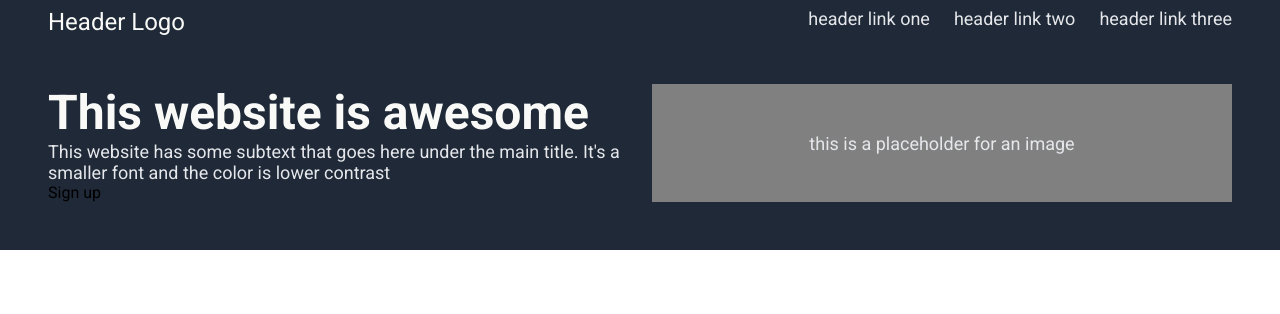
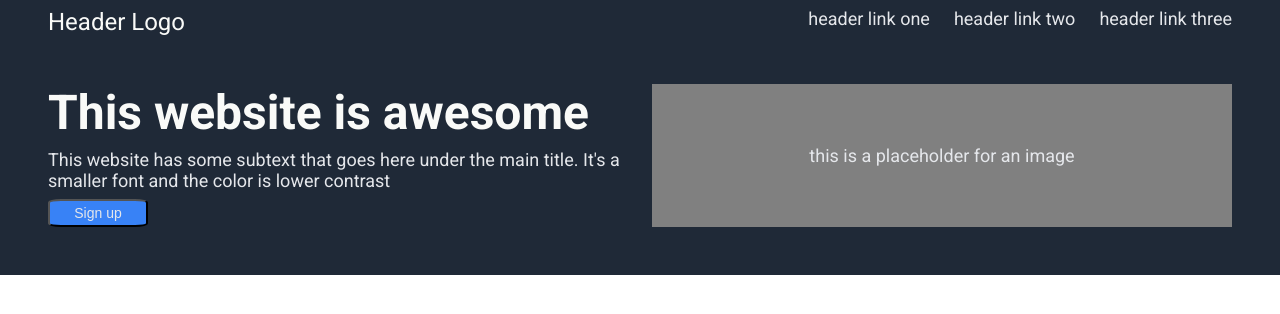
Before and after one commit to FinianScott/odin-landing-page, a plain HTML site: page index.html in a window 1280 px wide. Drawn offline with Linux system fonts and the light colour scheme.

Commit message:
Add hero button
Button in hero wasn't added. Create button and format properly.
Finish hero.

```diff
--- a/index.html
+++ b/index.html
@@ -21,7 +21,7 @@
                 <div class="hero-blurb">
                     <div class="main-text">This website is awesome</div>
                     <div class = "sub-text">This website has some subtext that goes here under the main title. It's a smaller font and the color is lower contrast</div>
-                    <div>Sign up</div>
+                    <button class="hero-button">Sign up</button>
                 </div>
                 <div class = "img">
                     this is a placeholder for an image
--- a/style.css
+++ b/style.css
@@ -3,6 +3,8 @@
 body {
   font-family: Roboto, sans-serif;
   margin:0;
+  display: flex;
+  flex-flow: column;
 }
 
 .hero{
@@ -35,6 +37,7 @@ body {
     flex:1;
     display: flex;
     flex-flow: column;
+    gap: 8px;
 
 }
 .img{
@@ -62,3 +65,14 @@ a, .sub-text, .img{
     font-size: 24px;
     color: #F9FAF8;
 }
+button{
+    background-color: #3882F6;
+    font-size: 14px;
+    color: #E5E7EB;
+}
+.hero-button{
+    flex:none;
+    width: 100px;
+    padding: 4px 0;
+    border-radius: 13%;
+}
```
